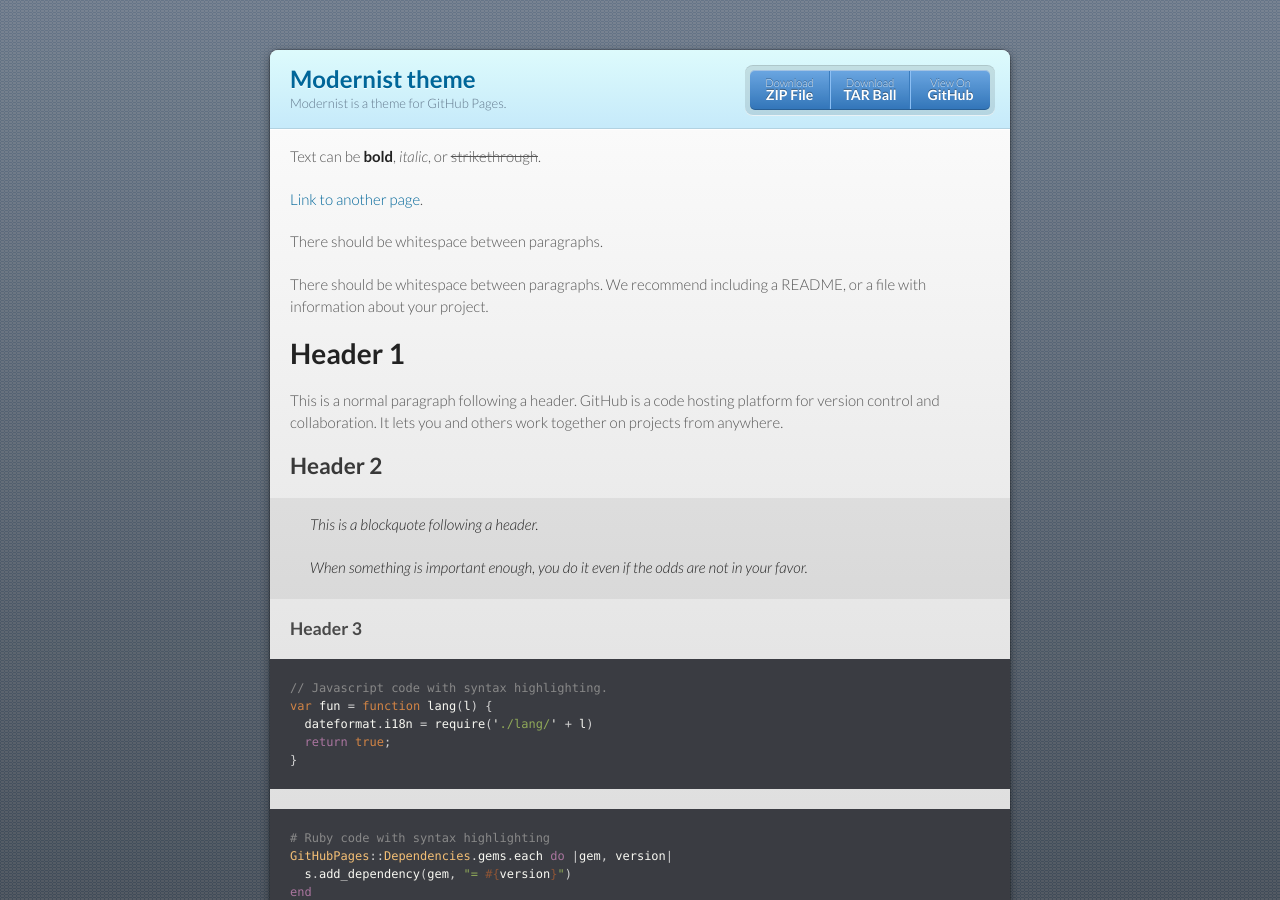
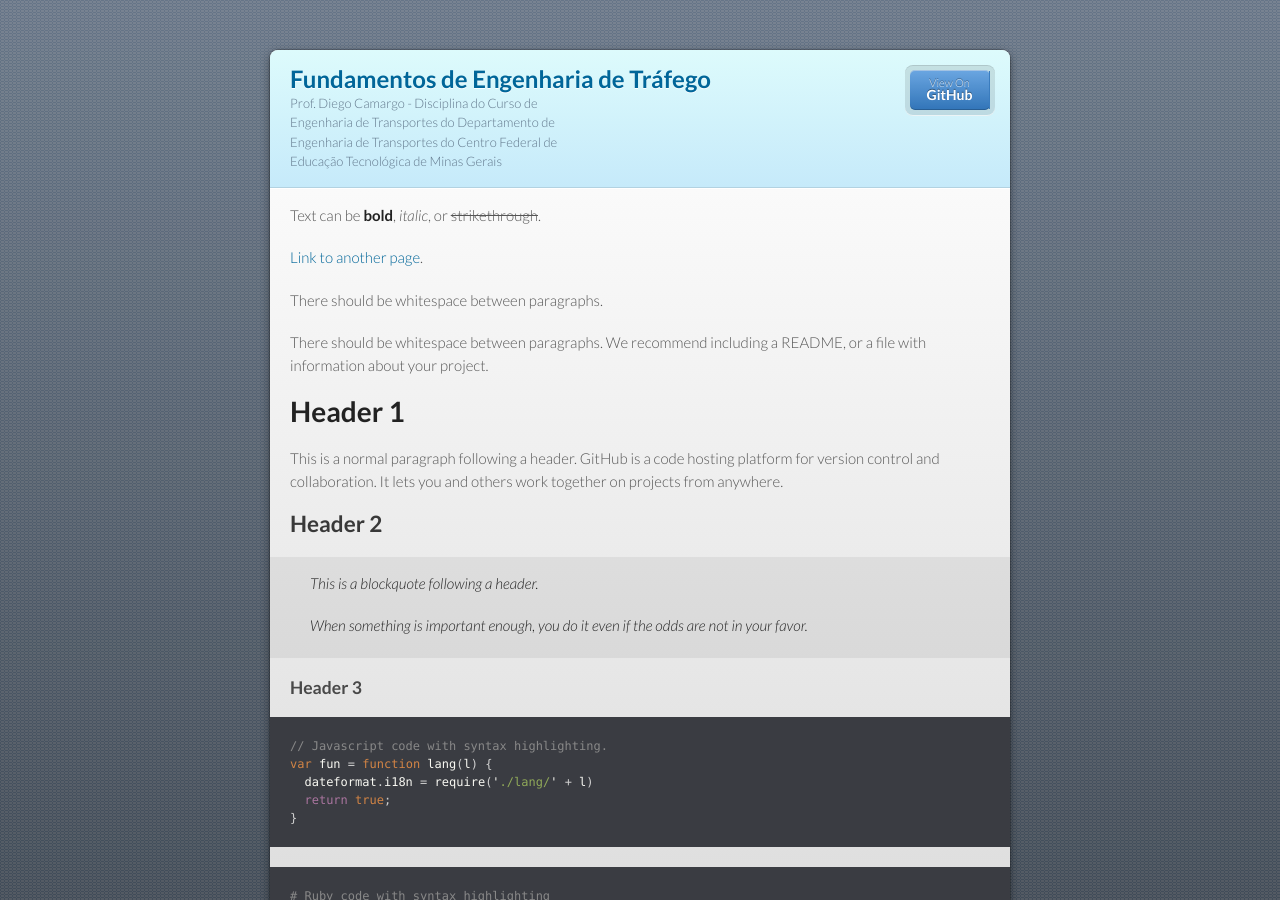
Before and after one commit to d-camargo/fet, a Jekyll site: the page built from index.md, in a window 1280 px wide and 900 px high. Built offline with Jekyll 4.4.1, drawn with Linux system fonts in a browser that asks for light colours.

Commit message:
Update _config.yml

```diff
--- a/_config.yml
+++ b/_config.yml
@@ -1,5 +1,5 @@
-title: Modernist theme
-description: Modernist is a theme for GitHub Pages.
-show_downloads: true
+title: Fundamentos de Engenharia de Tráfego
+description: Prof. Diego Camargo - Disciplina do Curso de Engenharia de Transportes do Departamento de Engenharia de Transportes do Centro Federal de Educação Tecnológica de Minas Gerais
+show_downloads: false
 google_analytics:
 theme: jekyll-theme-modernist
```
